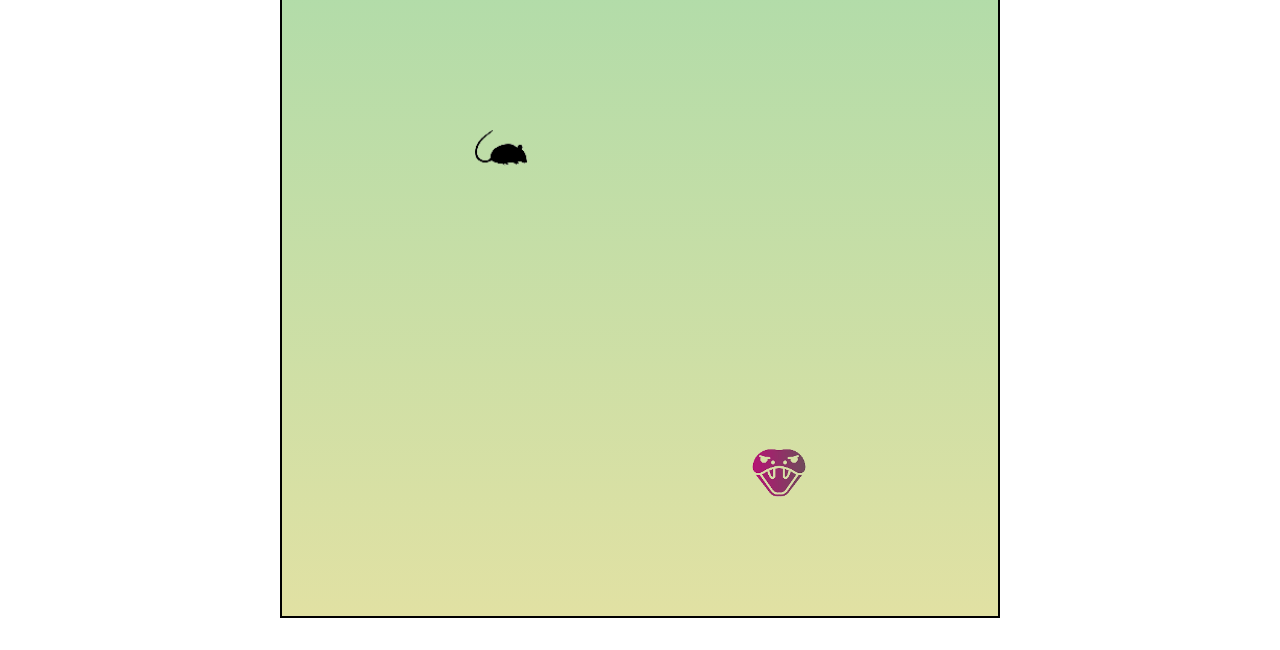
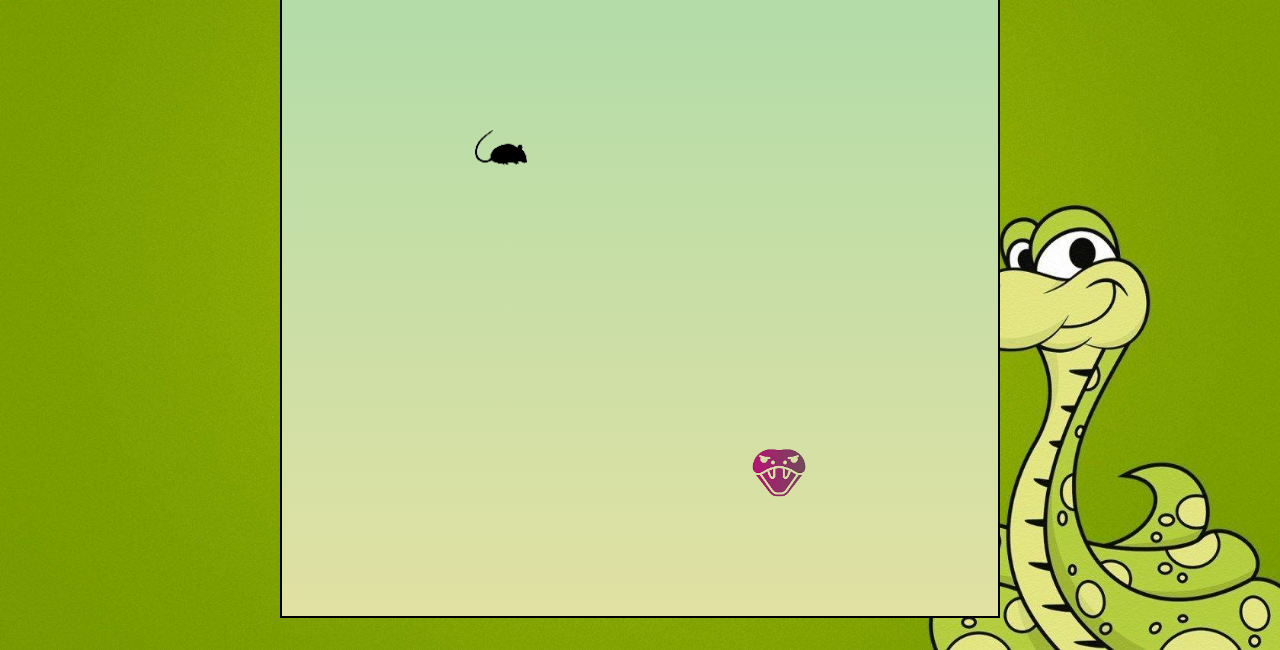
Before and after one commit to sahil-s-i/Snake-Game, a plain HTML site: page index.html in a window 1280 px wide. Shown: the part 150-800 px from the top of the page. Drawn offline with Linux system fonts and the light colour scheme; the site is published under a folder, as on GitHub Pages, so addresses that start at the root find nothing; a web font is replaced by a local one.

Commit message:
Added bg image properly

```diff
--- a/css/style.css
+++ b/css/style.css
@@ -7,7 +7,7 @@
 }
 
 .body {
-    background: url("/img/bg.jpg");
+    background: url("../img/bg.jpg");
     min-height: 100vh;
     background-size: 100vw 100vh;
     background-repeat: no-repeat;
```
